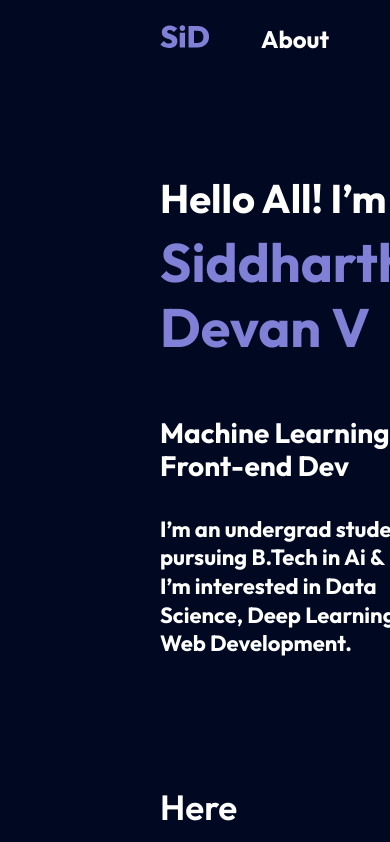
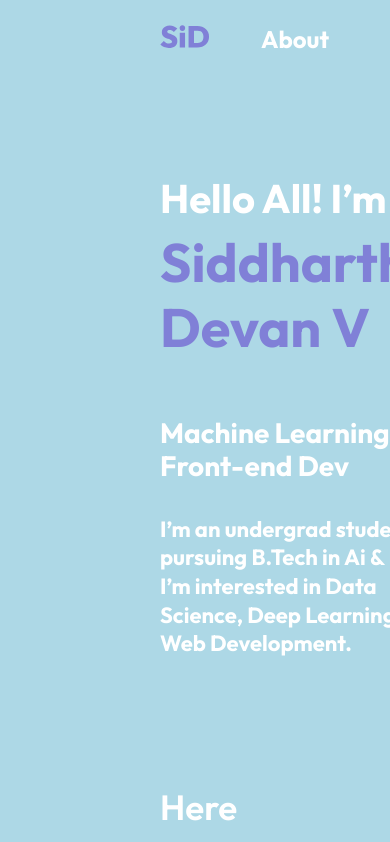
Before and after one commit to Siddhartha-Devan/React-portfolio, a React (Create React App) app: page / in a window 390 px wide. Shown: the top 842 px of the page. Built offline with nearby package versions, Linux system fonts and the light colour scheme; the HTML template or start-up script is replaced by a standard one.

Commit message:
a few bugs fixed

```diff
--- a/src/components/contact/Contact.jsx
+++ b/src/components/contact/Contact.jsx
@@ -47,7 +47,7 @@ const Contact = () => {
                 <a href={'mailto: siddu2003oct@gmail.com'}>
                     <img src= {Gmail} alt="gmail" className='pf__contact-icons-gmail' />
                 </a>
-                <a href="www.linkedin.com/in/siddharthadevan">
+                <a href="https://www.linkedin.com/in/siddharthadevan">
                     <img src= {Linkedin} alt="linkedin" className='pf__contact-icons-linkedin' />
                 </a>
 
--- a/src/components/navbar/navbar.css
+++ b/src/components/navbar/navbar.css
@@ -59,3 +59,9 @@
     /* box-shadow:  -2px 2px 2px 2px black; */
     transition-duration: 0.3s;
 }
+
+@media only screen and (max-width: 600px) {
+    body {
+      background-color: lightblue;
+    }
+  }
```
